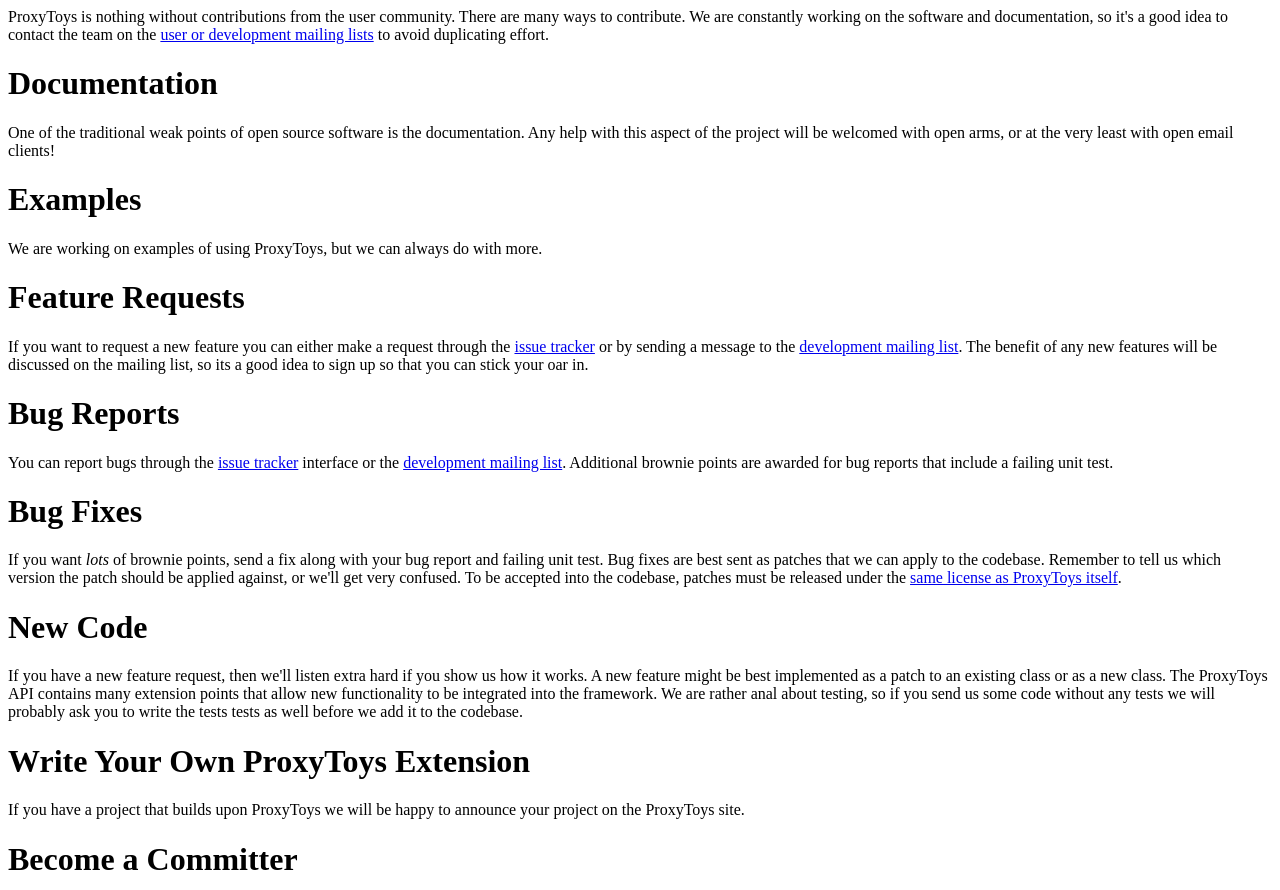
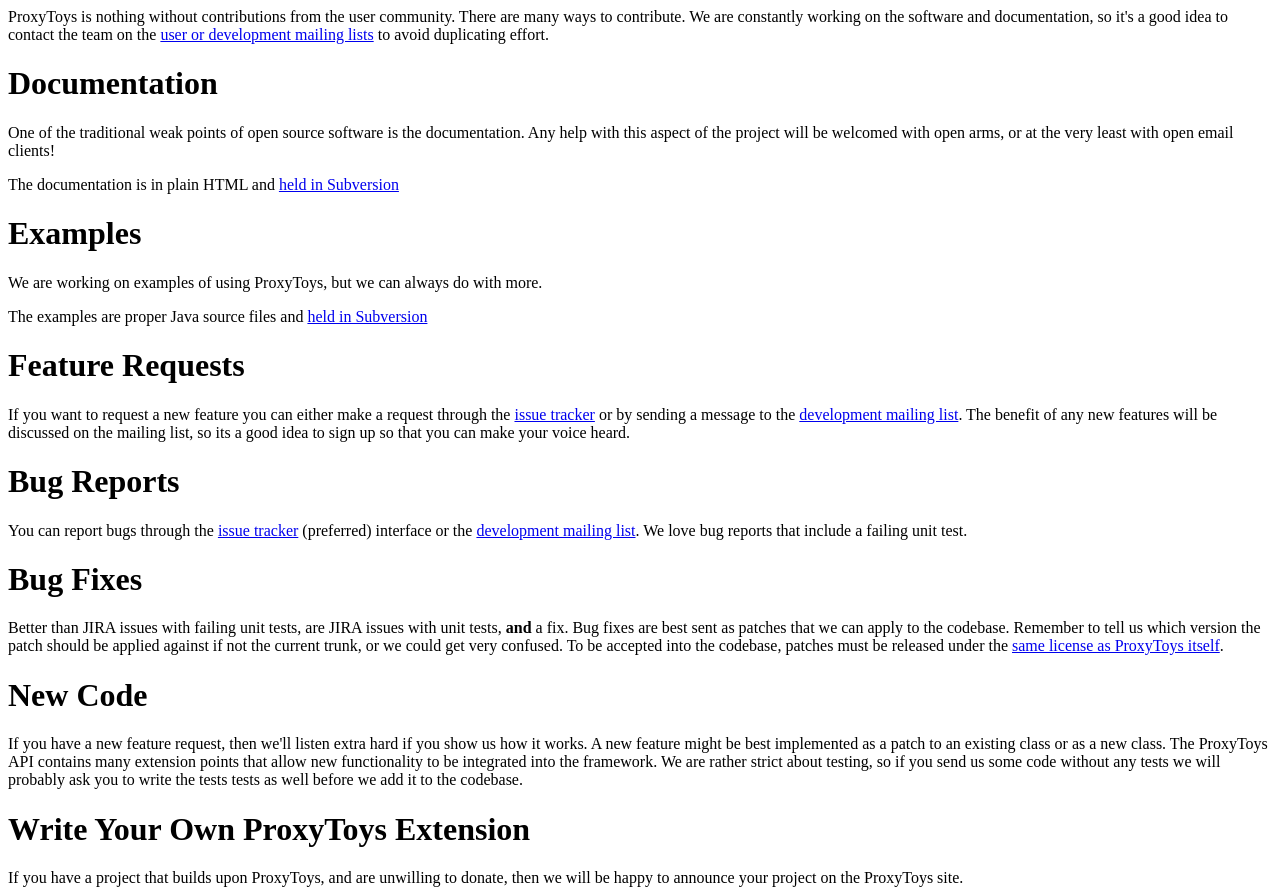
Before and after one commit to proxytoys/proxytoys, a plain HTML site: page website/src/site/content/how-to-contribute.html in a window 1280 px wide. Shown: the top 890 px of the page. Drawn offline with Linux system fonts and the light colour scheme.

Commit message:
how to contritube tarted up
git-svn-id: https://svn.codehaus.org/proxytoys/trunk@316 c3c2784b-8cd7-0310-8e00-a8c905b2d8b3

```diff
--- a/website/src/site/content/how-to-contribute.html
+++ b/website/src/site/content/how-to-contribute.html
@@ -24,38 +24,44 @@
     <p>One of the traditional weak points of open source software is the documentation.  Any
     help with this aspect of the project will be welcomed with open arms, or at the very least
     with open email clients!</p>
+    <p>The documentation is in plain HTML and
+        <a href="http://svn.codehaus.org/proxytoys/trunk/website/src/site/content/">held in Subversion</a></p>
 
     <h1 id="examples">Examples</h1>
     <p>We are working on examples of using ProxyToys, but we can always do with more.</p>
+
+    <p>The examples are proper Java source files and
+        <a href="http://svn.codehaus.org/proxytoys/trunk/example-code/src/main/java/proxytoys/examples/overview/">
+            held in Subversion</a></p>
 
     <h1 id="feature-requests">Feature Requests</h1>
     <p>If you want to request a new feature you can either make a request through the
     <a href="http://jira.codehaus.org/browse/PTOYS">issue tracker</a> or by sending a message to the
     <a href="mailing-lists.html">development mailing list</a>.  The benefit of any new features
-    will be discussed on the mailing list, so its a good idea to sign up so that you can stick your oar in.</p>
+    will be discussed on the mailing list, so its a good idea to sign up so that you can make your voice heard.</p>
 
     <h1 id="bug-reports">Bug Reports</h1>
-    <p>You can report bugs through the <a href="http://jira.codehaus.org/browse/PTOYS">issue tracker</a>
-    interface or the <a href="mailing-lists.html">development mailing list</a>.  Additional brownie
-    points are awarded for bug reports that include a failing unit test.</p>
+    <p>You can report bugs through the <a href="http://jira.codehaus.org/browse/PTOYS">issue tracker</a> (preferred)
+    interface or the <a href="mailing-lists.html">development mailing list</a>.  We love bug reports that
+        include a failing unit test.</p>
 
     <h1 id="patches">Bug Fixes</h1>
-    <p>If you want <em>lots</em> of brownie points, send a fix along with your bug report
-    and failing unit test.  Bug fixes are best sent as patches that we can apply to the
-    codebase.  Remember to tell us which version the patch should be applied against, or
-    we'll get very confused.  To be accepted into the codebase, patches must be released
+    <p>Better than JIRA issues with failing unit tests, are JIRA issues with unit tests, <b>and</b> a fix.
+        Bug fixes are best sent as patches that we can apply to the
+    codebase.  Remember to tell us which version the patch should be applied against if not the current trunk, or
+    we could get very confused.  To be accepted into the codebase, patches must be released
     under the <a href="license.html">same license as ProxyToys itself</a>.</p>
 
     <h1 id="new-code">New Code</h1>
     <p>If you have a new feature request, then we'll listen extra hard if you show us how it
     works.  A new feature might be best implemented as a patch to an existing class
     or as a new class.  The ProxyToys API contains many extension points that allow new functionality
-    to be integrated into the framework.  We are rather anal about testing, so if you send us
+    to be integrated into the framework.  We are rather strict about testing, so if you send us
     some code without any tests we will probably ask you to write the tests tests as well
     before we add it to the codebase.</p>
 
     <h1 id="your-own-extension">Write Your Own ProxyToys Extension</h1>
-    <p>If you have a project that builds upon ProxyToys we will be happy to announce your
+    <p>If you have a project that builds upon ProxyToys, and are unwilling to donate, then we will be happy to announce your
     project on the ProxyToys site.</p>
 
     <h1>Become a Committer</h1>
```
